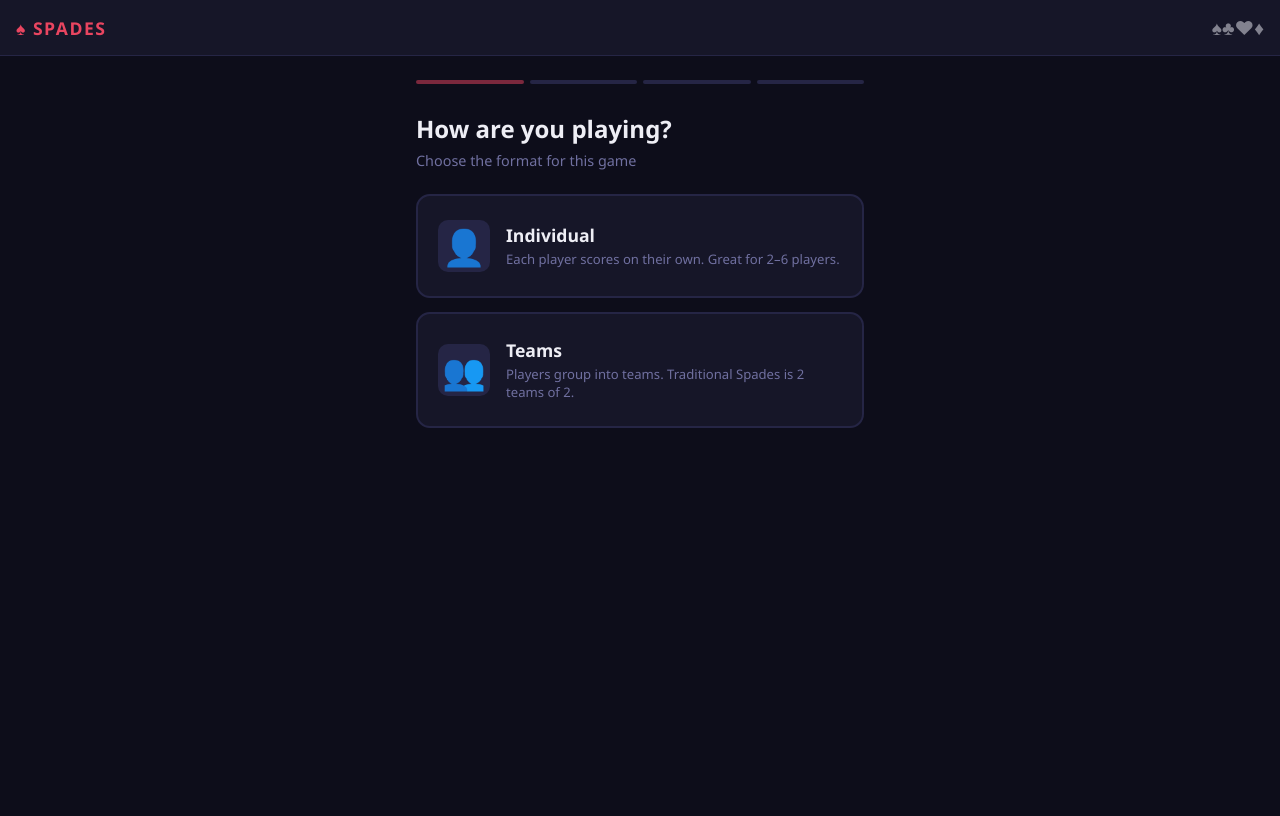
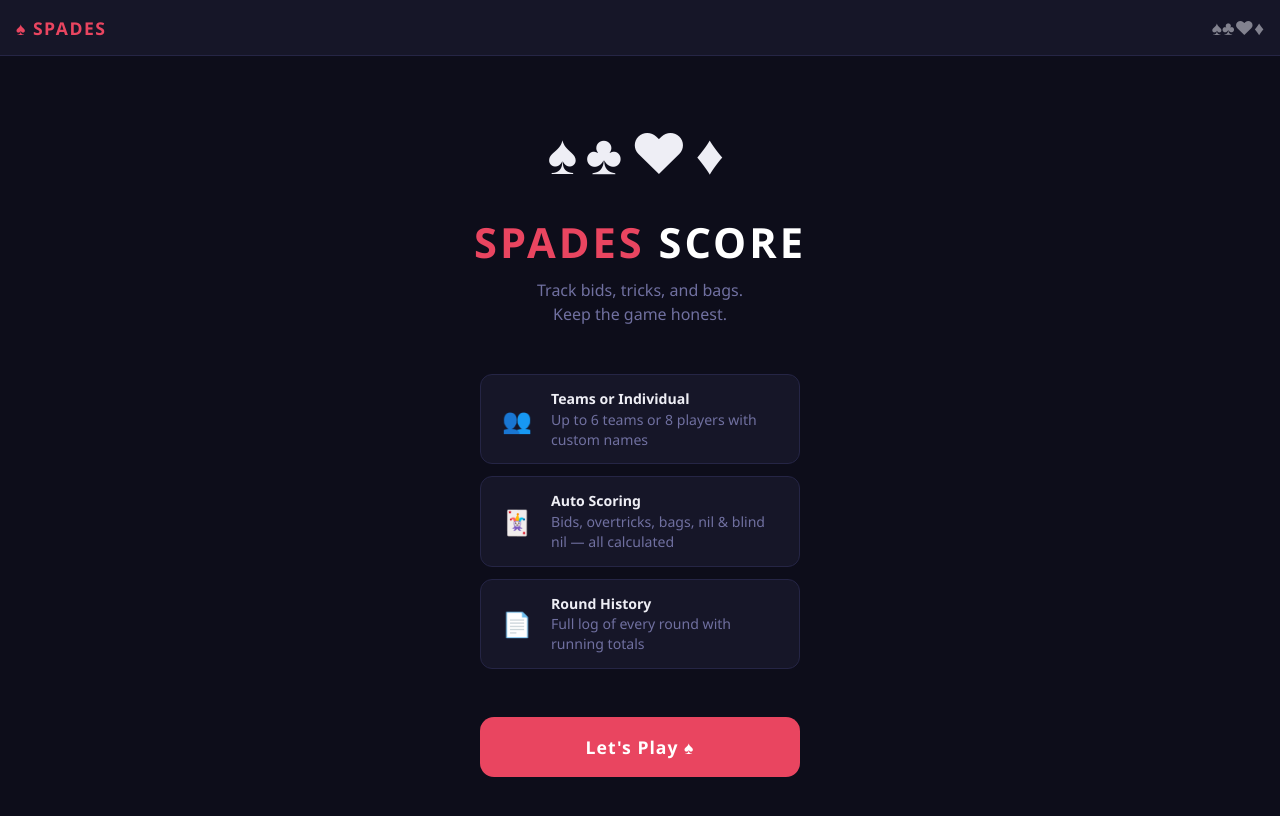
Before and after one commit to sathvik-85/spades-scorekeeper-app, a plain HTML site: page index.html in a window 1280 px wide. Drawn offline with Linux system fonts and the light colour scheme.

Commit message:
Add welcome screen with app overview

```diff
--- a/index.html
+++ b/index.html
@@ -720,6 +720,98 @@
 
     /* Divider */
     .section-gap { height: 24px; }
+
+    /* ── WELCOME SCREEN ─────────────────────── */
+    .welcome-hero {
+      display: flex;
+      flex-direction: column;
+      align-items: center;
+      justify-content: center;
+      min-height: calc(100dvh - 53px);
+      text-align: center;
+      padding: 32px 24px 48px;
+    }
+
+    .welcome-suits {
+      font-size: 3.5rem;
+      letter-spacing: 8px;
+      margin-bottom: 24px;
+      animation: suitsDrop 0.6s ease both;
+    }
+
+    @keyframes suitsDrop {
+      from { opacity: 0; transform: translateY(-20px); }
+      to   { opacity: 1; transform: translateY(0); }
+    }
+
+    .welcome-title {
+      font-size: 2.6rem;
+      font-weight: 800;
+      color: #fff;
+      letter-spacing: 3px;
+      text-transform: uppercase;
+      margin-bottom: 8px;
+      animation: fadeUp 0.5s ease 0.15s both;
+    }
+
+    .welcome-title span { color: var(--accent); }
+
+    .welcome-tagline {
+      font-size: 1rem;
+      color: var(--muted);
+      margin-bottom: 48px;
+      line-height: 1.5;
+      animation: fadeUp 0.5s ease 0.25s both;
+    }
+
+    @keyframes fadeUp {
+      from { opacity: 0; transform: translateY(12px); }
+      to   { opacity: 1; transform: translateY(0); }
+    }
+
+    .welcome-features {
+      display: flex;
+      flex-direction: column;
+      gap: 12px;
+      width: 100%;
+      max-width: 320px;
+      margin-bottom: 48px;
+      animation: fadeUp 0.5s ease 0.35s both;
+    }
+
+    .welcome-feature {
+      display: flex;
+      align-items: center;
+      gap: 14px;
+      background: var(--surface);
+      border: 1px solid var(--border);
+      border-radius: 12px;
+      padding: 14px 16px;
+      text-align: left;
+    }
+
+    .welcome-feature .feat-icon {
+      font-size: 1.5rem;
+      width: 40px;
+      flex-shrink: 0;
+      text-align: center;
+    }
+
+    .welcome-feature .feat-text { font-size: 0.88rem; color: var(--muted); line-height: 1.4; }
+    .welcome-feature .feat-text strong { color: var(--text); display: block; margin-bottom: 1px; }
+
+    .welcome-cta {
+      width: 100%;
+      max-width: 320px;
+      animation: fadeUp 0.5s ease 0.45s both;
+    }
+
+    .btn-welcome {
+      font-size: 1.1rem;
+      padding: 18px 24px;
+      border-radius: 14px;
+      letter-spacing: 1px;
+    }
   </style>
 </head>
 <body>
@@ -730,9 +822,50 @@
 </header>
 
 <!-- ══════════════════════════════════════════
+     SCREEN 0 · WELCOME
+══════════════════════════════════════════ -->
+<div class="screen active" id="screenWelcome">
+  <div class="welcome-hero">
+    <div class="welcome-suits">&#9824;&#9827;&#9829;&#9830;</div>
+    <h1 class="welcome-title"><span>Spades</span> Score</h1>
+    <p class="welcome-tagline">Track bids, tricks, and bags.<br>Keep the game honest.</p>
+
+    <div class="welcome-features">
+      <div class="welcome-feature">
+        <div class="feat-icon">&#128101;</div>
+        <div class="feat-text">
+          <strong>Teams or Individual</strong>
+          Up to 6 teams or 8 players with custom names
+        </div>
+      </div>
+      <div class="welcome-feature">
+        <div class="feat-icon">&#127183;</div>
+        <div class="feat-text">
+          <strong>Auto Scoring</strong>
+          Bids, overtricks, bags, nil &amp; blind nil — all calculated
+        </div>
+      </div>
+      <div class="welcome-feature">
+        <div class="feat-icon">&#128196;</div>
+        <div class="feat-text">
+          <strong>Round History</strong>
+          Full log of every round with running totals
+        </div>
+      </div>
+    </div>
+
+    <div class="welcome-cta">
+      <button class="btn btn-primary btn-welcome" onclick="goTo('screenMode')">
+        Let's Play &#9824;
+      </button>
+    </div>
+  </div>
+</div>
+
+<!-- ══════════════════════════════════════════
      SCREEN 1 · MODE
 ══════════════════════════════════════════ -->
-<div class="screen active" id="screenMode">
+<div class="screen" id="screenMode">
   <div class="progress">
     <div class="progress-dot active"></div>
     <div class="progress-dot"></div>
```
